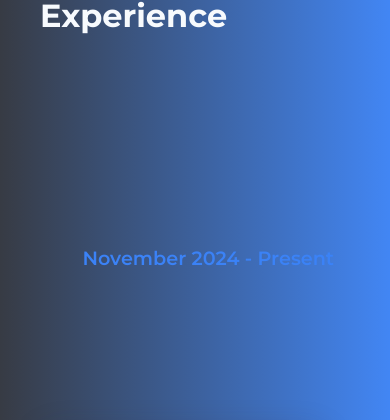
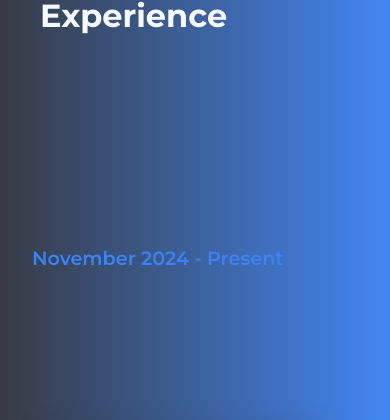
Before and after one commit to ishaanbillore13/My-React-Portfolio, a React (Vite) app: page / in a window 390 px wide. Shown: the part 993-1413 px from the top of the page. Built offline with nearby package versions, Linux system fonts and the light colour scheme.

Commit message:
Resolved experience section for small screens

```diff
--- a/src/Components/Professional-Experience/professional-experience.css
+++ b/src/Components/Professional-Experience/professional-experience.css
@@ -240,6 +240,15 @@ year-map-dot {
     color: var(--accent-blue, #3b82f6);
 }
 
+@media (max-width: 600px) {
+.year-map-left {
+    display: flex;
+    align-items: center;
+    justify-content: flex-start;
+    padding: 2rem;
+}
+}
+
 .year-map-row{
     margin-bottom: 5rem;
     display: flex;
```
